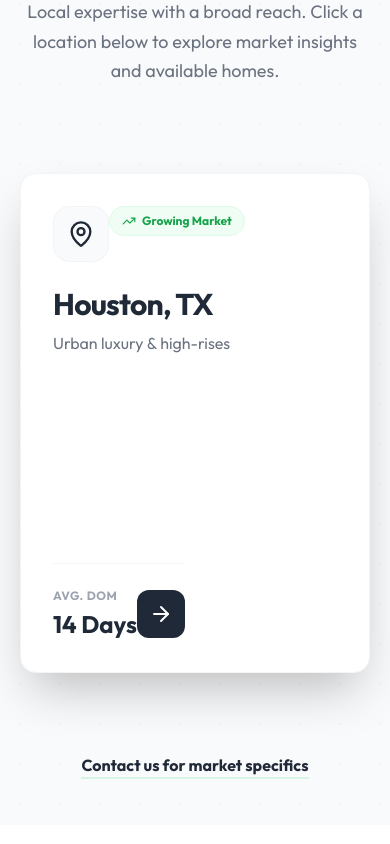
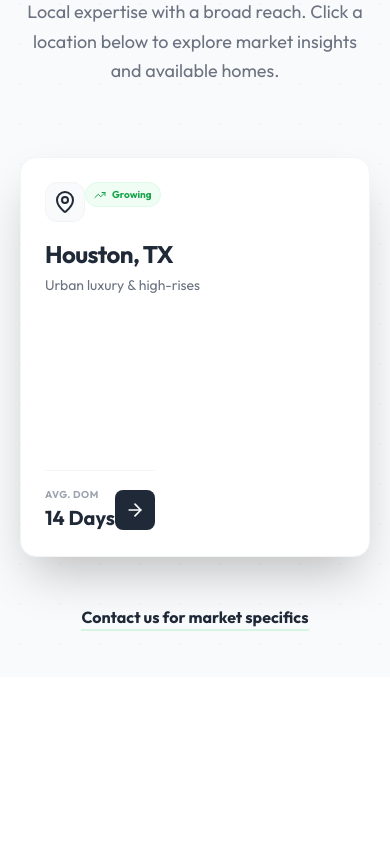
Before and after one commit to alibuildswebsites-ux/lofton, a React (Vite) app: page / in a window 390 px wide. Shown: the part 5528-6372 px from the top of the page. Built offline with nearby package versions, Linux system fonts and the light colour scheme; no server answers; the database is empty.

Commit message:
Auto-commit: 2026-02-08 19:46:32

```diff
--- a/components/LocationsSection.tsx
+++ b/components/LocationsSection.tsx
@@ -101,8 +101,8 @@ export const LocationsSection = () => {
         />
 
         {/* Stack Container */}
-        <div className="flex-grow relative mt-12 mb-20 flex items-center justify-center">
-          <div className="relative w-full max-w-2xl h-[500px]">
+        <div className="flex-grow relative mt-8 md:mt-12 mb-12 md:mb-20 flex items-center justify-center">
+          <div className="relative w-full max-w-2xl h-[400px] sm:h-[450px] md:h-[500px]">
             {LOCATIONS.map((location, index) => (
               <div
                 key={location.id}
@@ -110,32 +110,37 @@ export const LocationsSection = () => {
               >
                 <button
                   onClick={() => setSelectedLocation(location)}
-                  className="bg-white p-8 md:p-10 rounded-2xl border border-gray-100 shadow-2xl transition-all duration-300 group cursor-pointer text-left w-full h-full flex flex-col"
+                  className="bg-white p-6 md:p-10 rounded-2xl border border-gray-100 shadow-2xl transition-all duration-300 group cursor-pointer text-left w-full h-full flex flex-col"
                   aria-label={`View details for ${location.name}`}
                 >
-                  <div className="flex justify-between items-start mb-6">
-                    <div className="w-14 h-14 rounded-2xl bg-gray-50 border border-gray-100 flex items-center justify-center text-charcoal group-hover:bg-brand group-hover:text-white transition-colors">
-                      <MapPin size={28} />
+                  <div className="flex justify-between items-start mb-4 md:mb-6">
+                    <div className="w-10 h-10 md:w-14 md:h-14 rounded-xl md:rounded-2xl bg-gray-50 border border-gray-100 flex items-center justify-center text-charcoal group-hover:bg-brand group-hover:text-white transition-colors">
+                      <MapPin size={24} className="md:hidden" />
+                      <MapPin size={28} className="hidden md:block" />
                     </div>
                     {location.stats.trend === 'up' && (
-                      <div className="flex items-center gap-1.5 text-xs font-bold text-green-600 bg-green-50 px-3 py-1.5 rounded-full border border-green-100">
-                        <TrendingUp size={14} /> Growing Market
+                      <div className="flex items-center gap-1.5 text-[10px] md:text-xs font-bold text-green-600 bg-green-50 px-2 md:px-3 py-1 md:py-1.5 rounded-full border border-green-100 whitespace-nowrap">
+                        <TrendingUp size={12} className="md:hidden" />
+                        <TrendingUp size={14} className="hidden md:block" />
+                        <span className="hidden xs:inline">Growing Market</span>
+                        <span className="xs:hidden">Growing</span>
                       </div>
                     )}
                   </div>
 
-                  <div className="mb-6">
-                    <h3 className="text-3xl md:text-4xl font-bold text-charcoal mb-2 group-hover:text-brand transition-colors tracking-tight">{location.name}</h3>
-                    <p className="text-gray-500 text-base md:text-lg leading-relaxed line-clamp-3 md:line-clamp-none">{location.description}</p>
+                  <div className="mb-4 md:mb-6 overflow-hidden">
+                    <h3 className="text-2xl md:text-4xl font-bold text-charcoal mb-1 md:mb-2 group-hover:text-brand transition-colors tracking-tight truncate">{location.name}</h3>
+                    <p className="text-gray-500 text-sm md:text-lg leading-relaxed line-clamp-4 md:line-clamp-none">{location.description}</p>
                   </div>
 
-                  <div className="mt-auto flex items-center justify-between border-t border-gray-100 pt-6">
+                  <div className="mt-auto flex items-center justify-between border-t border-gray-100 pt-4 md:pt-6">
                     <div>
-                      <span className="block text-xs text-gray-400 font-bold uppercase tracking-wider mb-1">{location.stats.label}</span>
-                      <span className="block text-2xl font-bold text-charcoal">{location.stats.value}</span>
+                      <span className="block text-[10px] md:text-xs text-gray-400 font-bold uppercase tracking-wider mb-0.5 md:mb-1">{location.stats.label}</span>
+                      <span className="block text-xl md:text-2xl font-bold text-charcoal">{location.stats.value}</span>
                     </div>
-                    <div className="w-12 h-12 rounded-xl bg-charcoal text-white flex items-center justify-center group-hover:bg-brand transition-all duration-300">
-                       <ArrowRight size={24} />
+                    <div className="w-10 h-10 md:w-12 md:h-12 rounded-lg md:rounded-xl bg-charcoal text-white flex items-center justify-center group-hover:bg-brand transition-all duration-300">
+                       <ArrowRight size={20} className="md:hidden" />
+                       <ArrowRight size={24} className="hidden md:block" />
                     </div>
                   </div>
                 </button>
```
